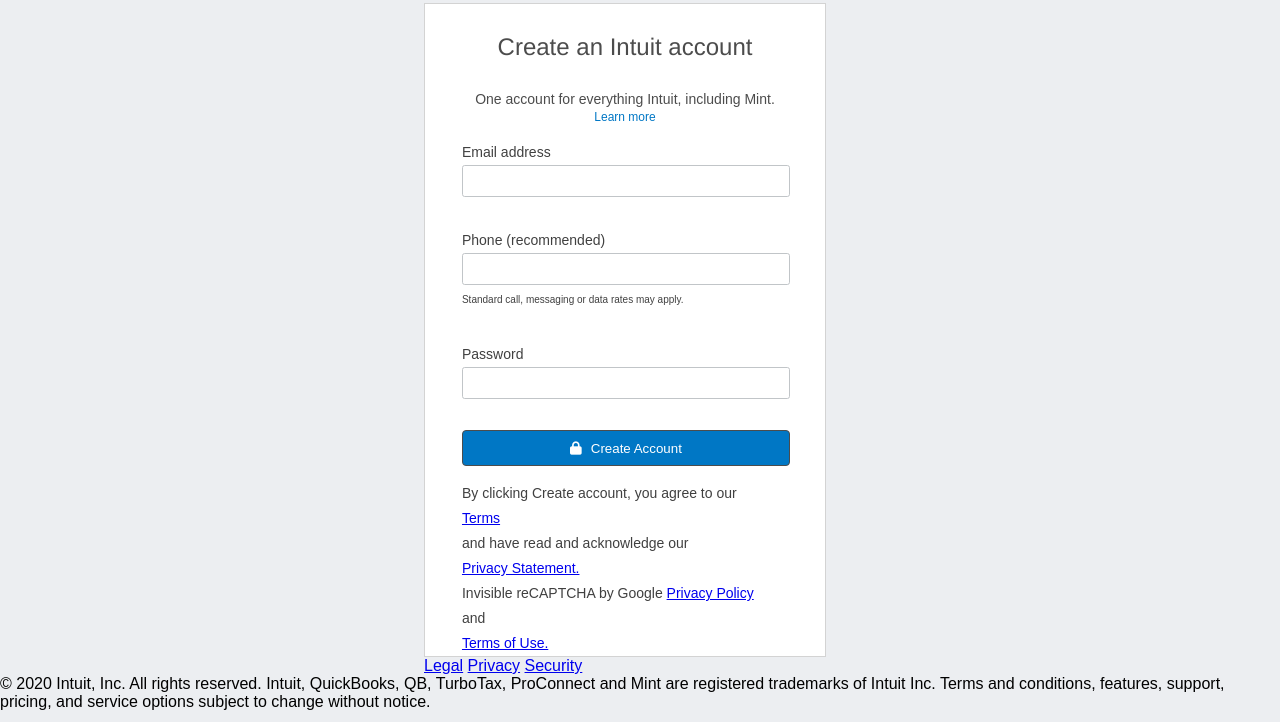
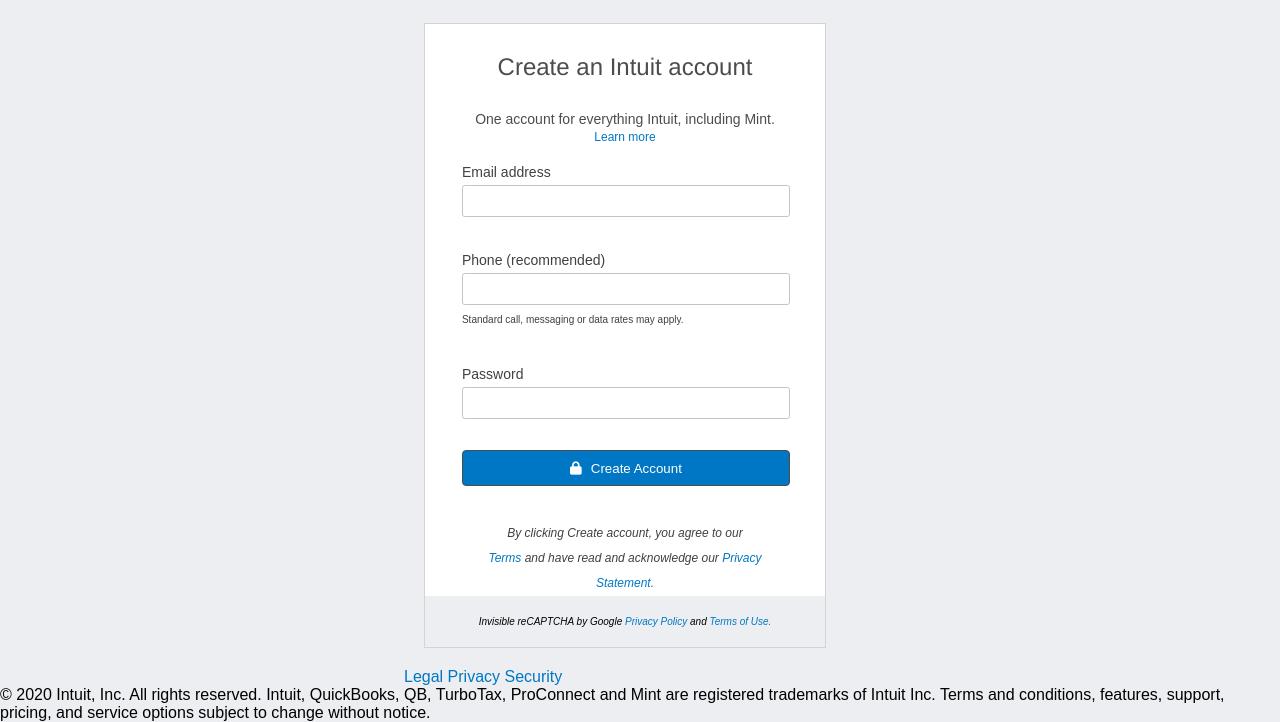
Before and after one commit to Kingobaino1/HTML-Form_Project, a plain HTML site: page index.html in a window 1280 px wide. Shown: the part 180-902 px from the top of the page. Drawn offline with Linux system fonts and the light colour scheme.

Commit message:
Styled form footer

```diff
--- a/CSS/style.css
+++ b/CSS/style.css
@@ -70,6 +70,8 @@ form {
     background-color: white;
     border: 1px solid lightgray;
     width: 400px;
+    padding: 0;
+    margin: 20px;
 }
 .f-images{
     display: flex;
@@ -101,12 +103,13 @@ form {
     color: #4C4C4C;
     font-size: 14px;
 }
+a {
+    color: #0077C5;
+    text-decoration: none;
+}
 
-.div-one a{
-    color: #0077C5;
+.div-one a {
     font-size: 12px;
-    text-decoration: none;
-
 }
 
 .e-mail, .phone, .password, .submit{
@@ -145,12 +148,30 @@ input {
     color: #404040;
     font-size: 14px;
     line-height: 25px;
+    display: flex;
+    flex-direction: column;
 
 }
 
 .warning p{
     font-size:10px;
 }
-.foot {
+.terms-conditions, .privacy {
     align-self: center;
+    text-align: center;
+     padding-top: 20px;
+    font-size: 12px;
+    font-style: italic;
 }
+.privacy {
+    background-color: #ECEEF1;
+    font-size: 10px;
+    width: 100%;
+    padding-bottom: 20px;
+}
+
+.security {
+    align-self: center;
+    text-emphasis: none;
+    color: #505050 ;
+}
--- a/index.html
+++ b/index.html
@@ -90,27 +90,25 @@
                         <button type="submit" value="submit"><i class="fas fa-lock"></i>Create Account</button>
                     </div>
 
-
-
-                    <div>
-                        <p>By clicking Create account, you agree to our</p>
-                        <a href="#">Terms</a>
-                        <p>and have read and acknowledge our</p>
-                        <a href="#">Privacy Statement.</a>
+                    <div class="terms-conditions">
+                        By clicking Create account, you agree to our<br>
+                        <a href="#">Terms</a> and have read and acknowledge our
+                        <a href="#">Privacy<br>Statement.</a>
                     </div>
 
-                    <div>
-                        <p>Invisible reCAPTCHA by Google
-                        <a href="#">Privacy Policy</a>
-                        <p>and</p>
-                        <a href="#">Terms of Use.</a>
-                    </div>
+                </div>
+
+                <div class="privacy">
+                    <p>Invisible reCAPTCHA by Google
+                    <a href="#">Privacy Policy</a>
+                    and <a href="#">Terms of Use.</a></p>
+
                 </div>
 
             </form>
             <section class="form-footer">
 
-                <div>
+                <div class="security">
                     <a href="#">Legal</a>
                     <a href="#">Privacy</a>
                     <a href="#">Security</a>
```
